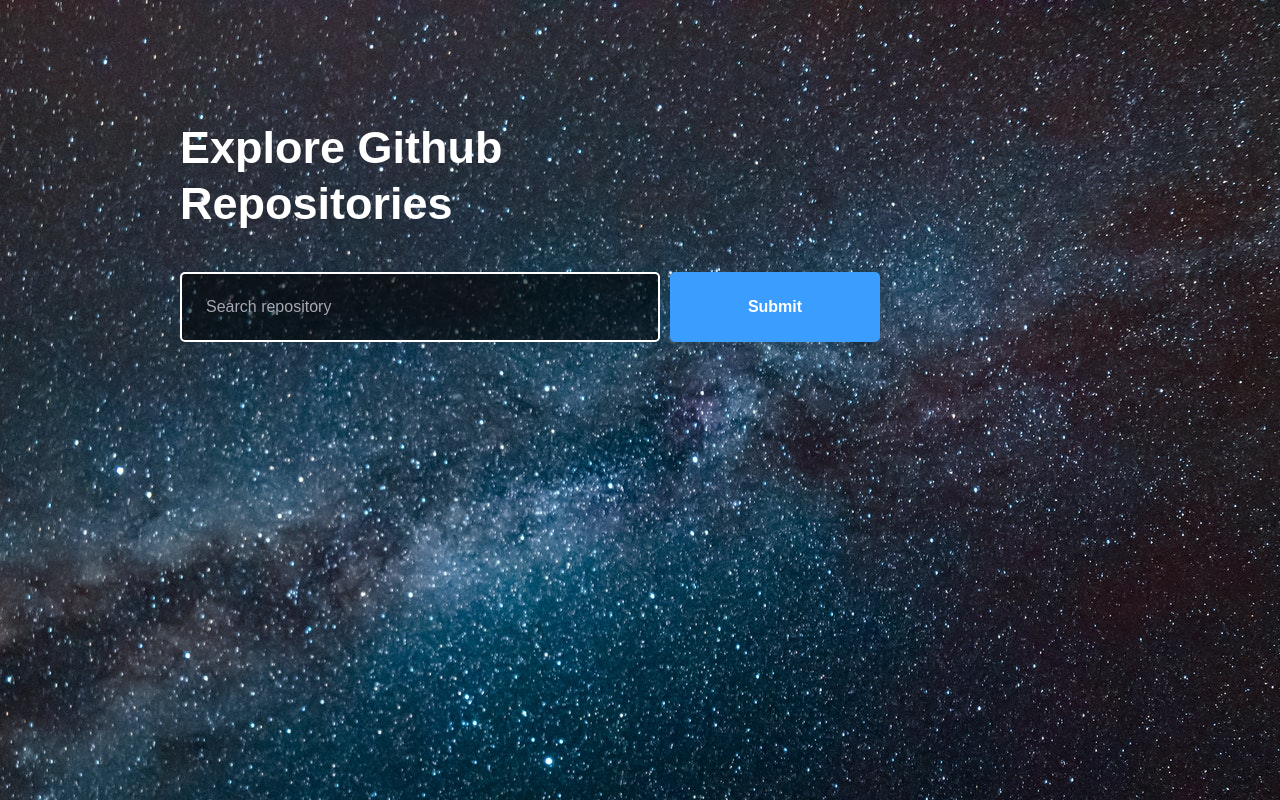
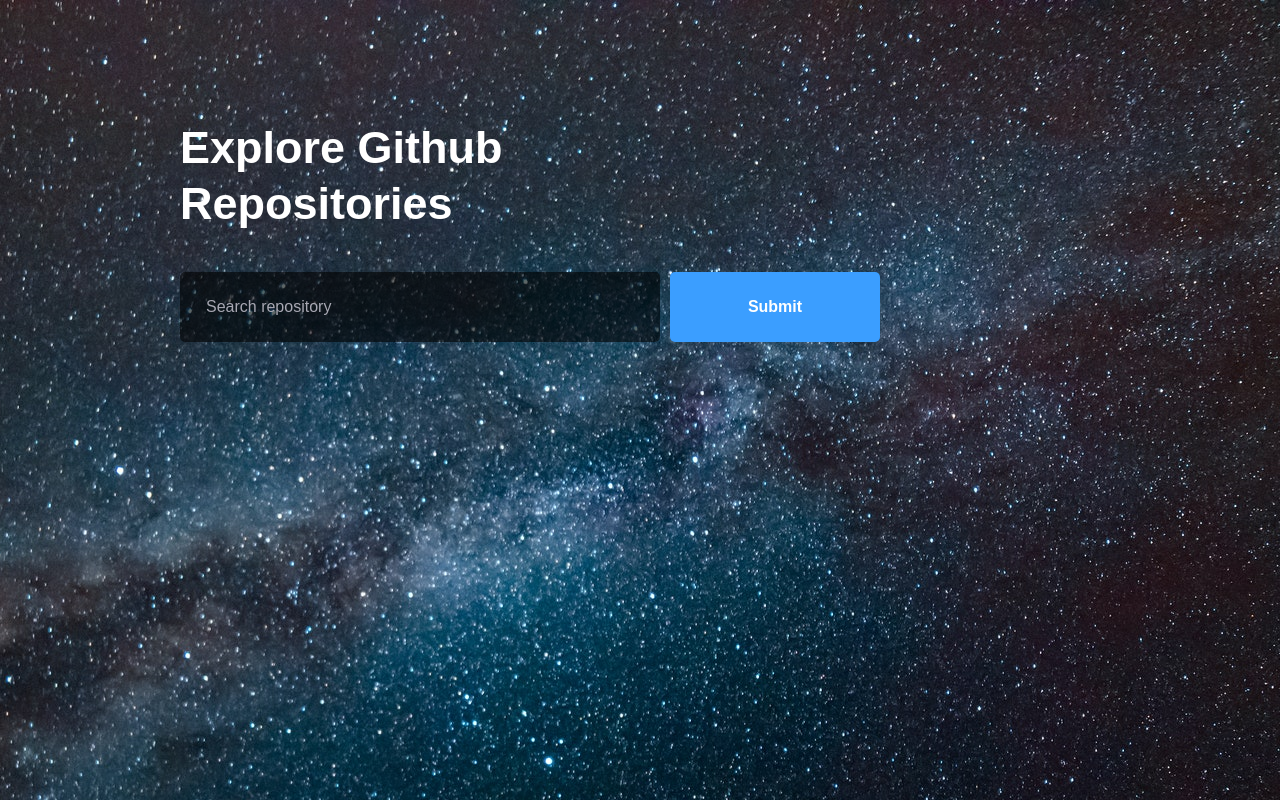
Before and after one commit to diebraga/2-milestone-project, a React (Create React App) app in the folder exploring-git/: page / in a window 1280 px wide. Built offline with nearby package versions, Linux system fonts and the light colour scheme.

Commit message:
focus on input

```diff
--- a/exploring-git/src/dashboard/index.tsx
+++ b/exploring-git/src/dashboard/index.tsx
@@ -1,4 +1,4 @@
-import React, { useState, FormEvent, useEffect } from 'react';
+import React, { useState, FormEvent, useEffect, useRef } from 'react';
 import { Link } from 'react-router-dom';
 import { FiChevronRight } from 'react-icons/fi';
 import api from '../services/api';
@@ -15,7 +15,9 @@
 }
 
 const Dashboard: React.FC = () => {
+  const inputRef = useRef(null);
   const [newRepo, setNewRepo] = useState('');
+  const [isFocused, setIsFocused] = useState(false);
   const [inputError, setInputError] = useState('');
   const [repos, setRepos] = useState<Repository[]>(() => {
     const storagedRepos = localStorage.getItem('@GithubExplorer:repositories');
@@ -54,11 +56,18 @@
     <>
       <Title>Explore Github Repositories</Title>
 
-      <Form hasError={!!inputError} onSubmit={handleRepos}>
+      <Form
+        isFocused={isFocused}
+        hasError={!!inputError}
+        onSubmit={handleRepos}
+      >
         <input
+          onFocus={() => setIsFocused(true)}
+          onBlur={() => setIsFocused(false)}
           value={newRepo}
           onChange={e => setNewRepo(e.target.value)}
           placeholder="Search repository"
+          ref={inputRef}
         />
         <button type="submit">Submit</button>
       </Form>
--- a/exploring-git/src/dashboard/styles.ts
+++ b/exploring-git/src/dashboard/styles.ts
@@ -3,6 +3,7 @@
 
 interface FormProps {
   hasError: boolean;
+  isFocused: boolean;
 }
 
 export const Title = styled.h1`
@@ -29,13 +30,20 @@
     border-radius: 5px;
     color: #fff;
 
-    border: 2px solid #fff;
+    border: 2.5px solid transparent;
 
     ${props =>
       props.hasError &&
       css`
         border-color: #c53030;
       `}
+
+    ${props =>
+      props.isFocused &&
+      css`
+        border-color: tomato;
+      `}
+
 
     &::placeholder {
       color: #a8a8b3;
```
